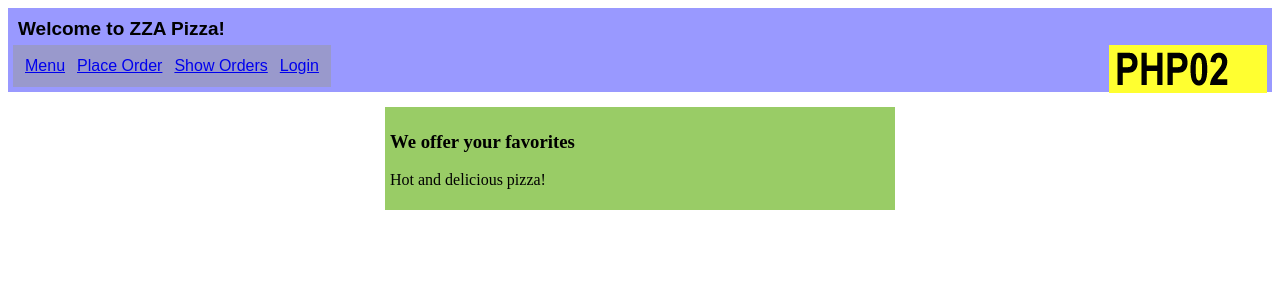
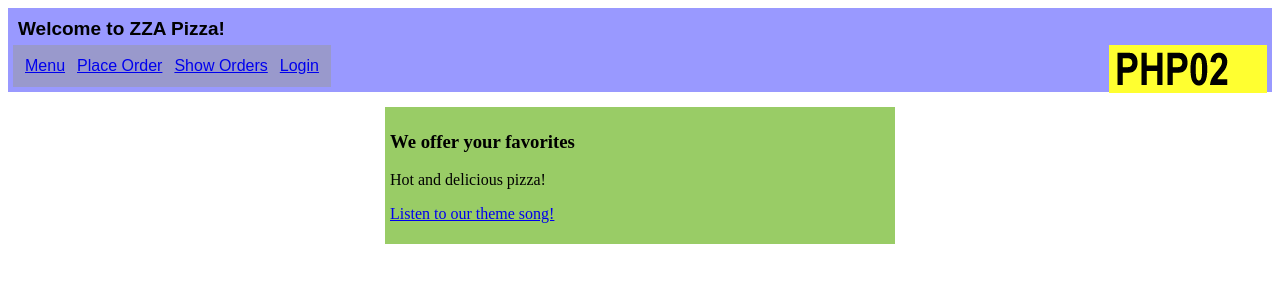
Before and after one commit to JeffRisberg/PHP02, a PHP site: page / in a window 1280 px wide. Shown: the top 300 px of the page. Run offline with PHP 8.4, Linux system fonts and the light colour scheme.

Commit message:
Added a theme song
Added a link to the theme song on Youtube

```diff
--- a/index.php
+++ b/index.php
@@ -10,6 +10,8 @@
     <h3>We offer your favorites</h3>
 
     <p>Hot and delicious pizza!</p>
+
+    <p><a href="https://www.youtube.com/watch?v=POMBlDx2YY0">Listen to our theme song!</a><p>
 </div>
 
 </body>
```
